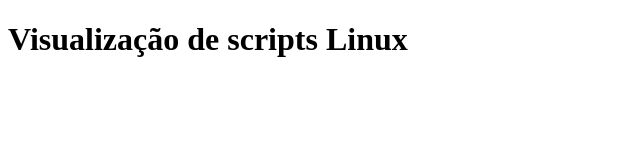
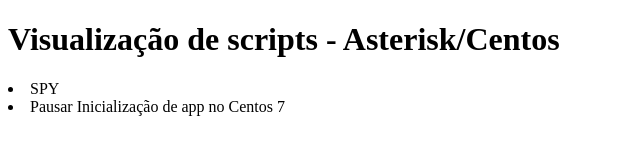
Before and after one commit to caiodesj/voip, a plain HTML site: page index.html in a window 1280 px wide. Shown: the whole page, without its empty margins (0-640 px from the left). Drawn offline with Linux system fonts and the light colour scheme.

Commit message:
Inclusão de novo menu de script

```diff
--- a/index.html
+++ b/index.html
@@ -5,7 +5,8 @@
     <title>Voip - Github</title>
 </head>
 <body>
-<h1>Visualização de scripts Linux</h1>
-
+<h1>Visualização de scripts - Asterisk/Centos</h1>
+<li>SPY</li>
+<li>Pausar Inicialização de app no Centos 7 </li>
 </body>
 </html>
```
